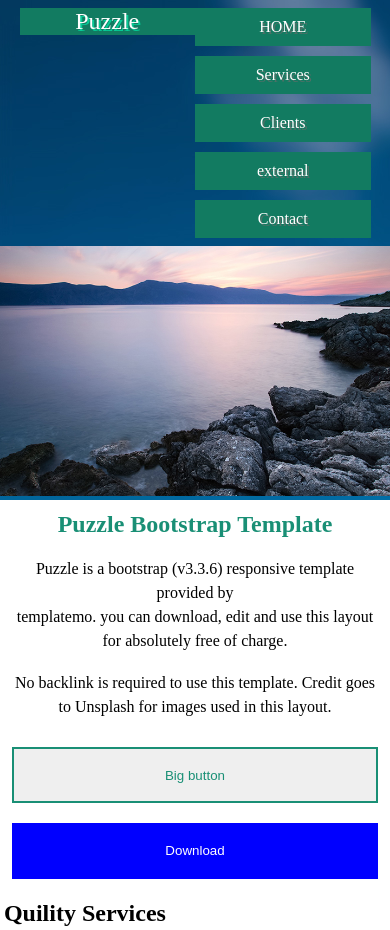
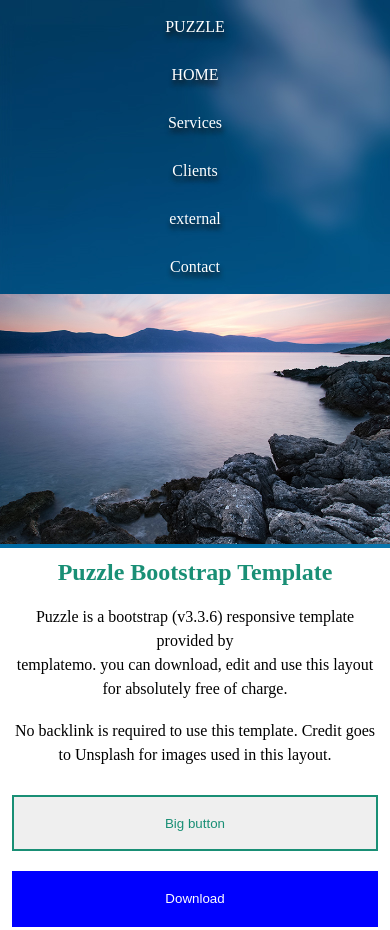
Before and after one commit to Bha12vya/project_1, a plain HTML site: page index.html in a window 390 px wide. Shown: the top 930 px of the page. Drawn offline with Linux system fonts and the light colour scheme.

Commit message:
some styles changed

```diff
--- a/index.css
+++ b/index.css
@@ -1,4 +1,4 @@
-*{
+ *{
     margin: 0;
     padding: 0;
     box-sizing: border-box;
@@ -15,11 +15,11 @@ nav {
     position: sticky;
     top: 0;
 }
-nav .d1{
+/* nav .d1{
     flex: 1;
     color: white;
     font-size: 30px;
-}
+} */
 nav .d2{
     flex: 1;
     display: flex;
@@ -28,6 +28,8 @@ nav .d2{
     align-items: center;
     gap: 10%;
     color: white;
+    text-shadow: 1px 5px 5px rgb(19, 19, 19);
+
 
 }
 .part1{
@@ -167,16 +169,15 @@ nav .d1 {
     font-size: 24px;
     text-align: center;
     margin-bottom: 10px;
-    background-color: rgb(18, 123, 97);
-    text-shadow: 2px 2px rgb(6, 202, 150);
 
-}
+ }
 
 nav .d2 {
     flex-direction: row;
     gap: 10px;
     display: flex;
     flex-wrap: wrap;
+
 
 }
 
@@ -187,8 +188,7 @@ nav .d2 div {
     transition: background-color 0.3s ease;
     width: 100%;
     text-align: center;
-    background-color: rgb(18, 123, 97);
-    text-shadow: 2px 2px rgb(78, 112, 103);
+
 }
 
 nav .d2 div:hover {
--- a/index.html
+++ b/index.html
@@ -9,10 +9,11 @@
 </head>
 <body>
     <nav >
-        <div class="d1" >
+        <!-- <div class="d1" >
             Puzzle
-        </div>
+        </div> -->
         <div class="d2" >
+            <div>PUZZLE</div>
             <div>HOME</div>
             <div>Services</div>
             <div>Clients</div>
```
